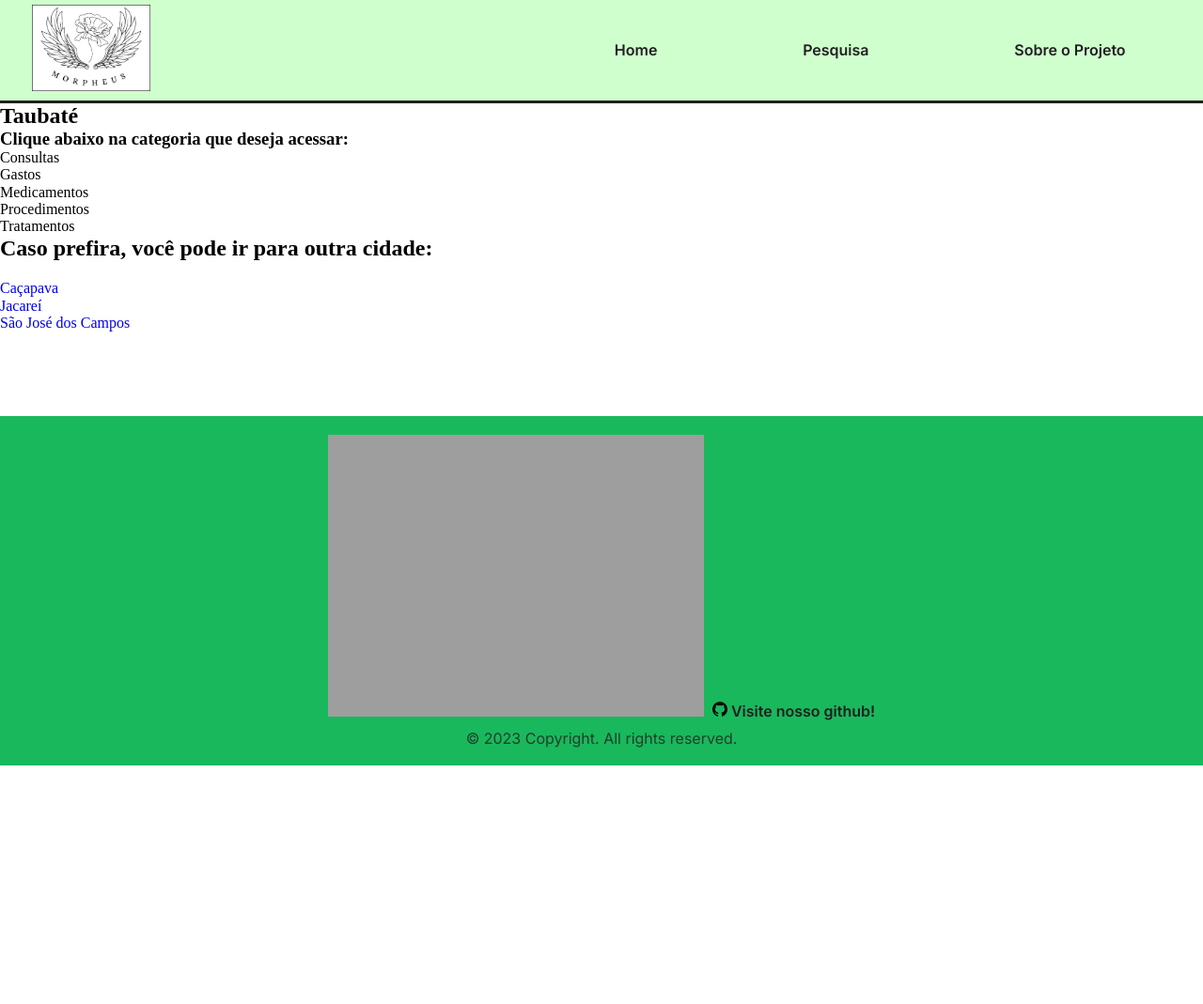
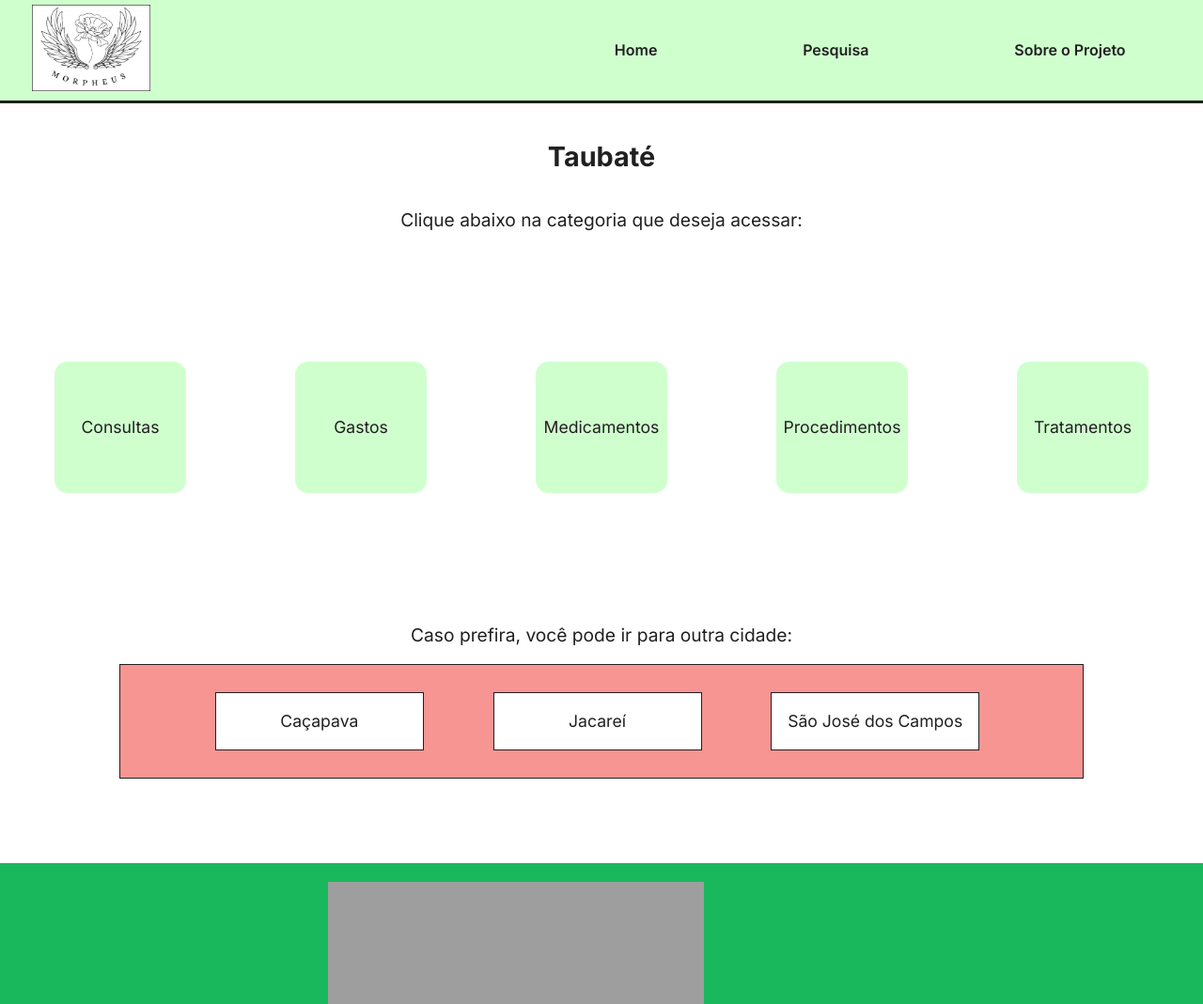
Before and after one commit to Equipe-CodeLand/API-2023.1, a Flask app: page /taubate in a window 1280 px wide. Shown: the top 1069 px of the page at 94% size. Before the commit the page ends 815 px from the top, so only its background shows below. Run offline with Flask 2, Linux system fonts and the light colour scheme; some libraries are stand-ins or nearby versions; grey boxes are pictures that could not be loaded.

Commit message:
adicionando o css nas cidades

```diff
--- a/src/static/css/cidades.css
+++ b/src/static/css/cidades.css
@@ -0,0 +1,92 @@
+@charset "utf-8";
+
+* {
+    margin: 0px;
+    padding: 0px;
+}
+
+h1, h2 {
+    text-align: center;
+    font-family: "Inter", sans-serif;
+    font-weight: 400;
+    color: #202020;
+}
+
+h1 {
+    margin: 40px 0px;
+    font-weight: bold;
+    font-size: 1.8em;
+}
+
+h2 {
+    margin: 20px 0px;
+    font-size: 1.2em;
+}
+
+section {
+    display: grid;
+    grid-template-columns: 20% 20% 20% 20% 20%;
+    margin: auto;
+    padding: 40px 0px;
+    max-width: 1600px;
+    min-width: none;
+    height: 300px;
+    text-align: center;
+}
+
+section div {
+    display: grid;
+    margin: auto;
+    text-align: center;
+}
+
+section div a {
+    background-color: #d0ffce;
+    display: grid;
+    margin: auto;
+    padding: 5px;
+    align-items: center;
+    width: 130px;
+    height: 130px;
+    color: #202020;
+    border: 0px solid #d0ffce;
+    border-radius: 10%;
+    font-family: "Inter", sans-serif;
+    font-size: 1.1em;
+}
+
+section div a:hover {
+    background-color: #c2ecc0;
+    border: 10px solid #c2ecc0;
+    font-weight: bold;
+}
+
+.grid-container {
+    background-color: #F79593;
+    display: grid;
+    grid-template-columns: 33% 33% 33%;
+    margin: auto;
+    padding: 20px 5%;
+    width: 70%;
+    height: 80px;
+    border: 1px solid #202020;
+}
+
+.grid-container div {
+    display: grid;
+    margin: auto;
+    text-align: center;
+}
+
+.grid-container div a {
+    background-color: white;
+    border: 1px solid #202020;
+    display: grid;
+    align-items: center;
+    width: 220px;
+    height: 60px;
+    font-family: "Inter", sans-serif;
+    font-size: 1.1em;
+    text-decoration: none;
+    color: #202020;
+}
--- a/src/templates/taubate/tau.html
+++ b/src/templates/tau.html
@@ -2,34 +2,32 @@
 
 {% block content %}
 
-<h2 class="centro">
-    Taubaté
-</h2>
+<link rel="stylesheet" href="../static/css/cidades.css">
 
-<h3 class="centro">
-    Clique abaixo na categoria que deseja acessar:
-</h3>
+<h1>Taubaté</h1>
 
-<div class="botao">
+<h2>Clique abaixo na categoria que deseja acessar:</h2>
+
+<section>
     <div>
-        <p> Consultas </p>
+        <a>Consultas</a>
     </div>
     <div>
-        <p> Gastos </a>
+        <a>Gastos</a>
     </div>
     <div>
-        <p> Medicamentos </p>
+        <a>Medicamentos</a>
     </div>
     <div>
-        <p> Procedimentos </p>
+        <a>Procedimentos</a>
     </div>
     <div>
-        <p> Tratamentos </p>
+        <a>Tratamentos</a>
     </div>
-</div>
-<div class="centro" style="padding-bottom: 20px;">
-    <h2> Caso prefira, você pode ir para outra cidade: </h2>
-</div>
+</section>
+
+<h2> Caso prefira, você pode ir para outra cidade: </h2>
+
 <div class="grid-container">
         <div>
             <a href="/cacapava"> Caçapava </a>
```
Also changed, not shown: src/templates/cacapava/ccpv.html (deleted, +0 -45 lines), src/templates/ccpv.html (added, +43 -0 lines), src/templates/jac.html (added, +43 -0 lines), src/templates/jacarei/jac.html (deleted, +0 -45 lines), src/templates/pesquisa.html (+4 -4 lines), src/templates/sjc.html (added, +43 -0 lines), src/templates/sjc/sjc.html (deleted, +0 -45 lines), src/static/css/dados.css (deleted).
